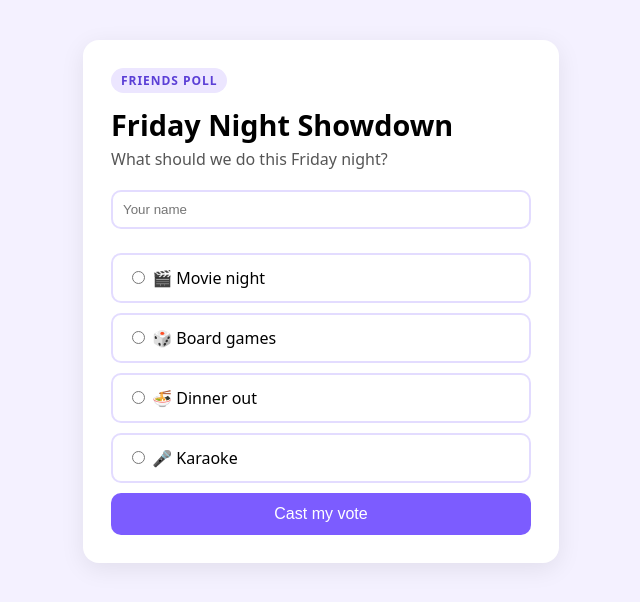
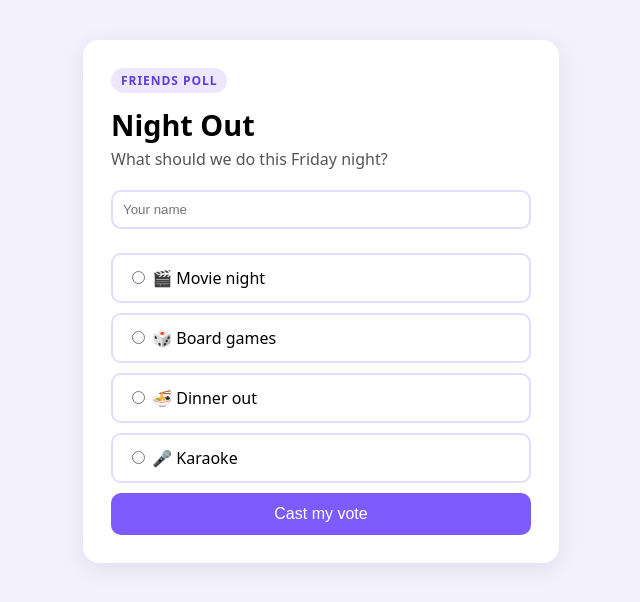
Before and after one commit to niranjanadeenadayalan21-star/my-first-site, a plain HTML site: page index.html in a window 1280 px wide. Shown: the whole page, without its empty margins (319-959 px from the left). Drawn offline with Linux system fonts and the light colour scheme.

Commit message:
Rename poll to Night Out

```diff
--- a/index.html
+++ b/index.html
@@ -3,7 +3,7 @@
 <head>
   <meta charset="UTF-8">
   <meta name="viewport" content="width=device-width, initial-scale=1.0">
-  <title>Friday Night Showdown</title>
+  <title>Night Out</title>
   <style>
     body { font-family: system-ui, sans-serif; background: #f4f1ff; display: flex; justify-content: center; padding: 40px 16px; margin: 0; }
     .card { background: #fff; max-width: 420px; width: 100%; padding: 28px; border-radius: 16px; box-shadow: 0 6px 24px rgba(0,0,0,.08); }
@@ -19,7 +19,7 @@
 <body>
   <div class="card">
     <span class="badge">Friends Poll</span>
-    <h1>Friday Night Showdown</h1>
+    <h1>Night Out</h1>
     <p class="question">What should we do this Friday night?</p>
     <form name="friday-night-showdown" method="POST" data-netlify="true">
       <input type="text" name="name" placeholder="Your name" required>
```
